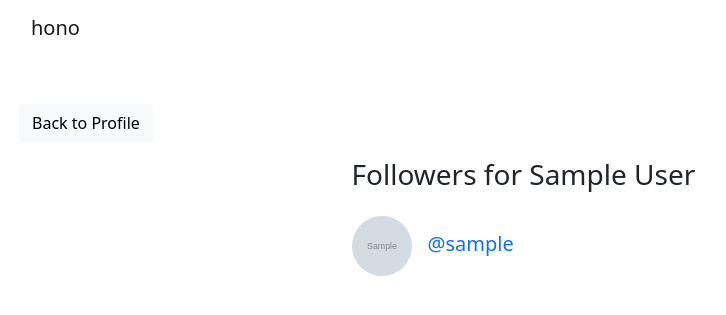
After one commit to JohnPeter-hub/Hono-project, a Django app: page /social/profile/1/followers/ in a window 1280 px wide. The commit adds this page. Shown: the top 315 px of the page, without its empty margins (63-789 px from the left). Run offline with Django 3.2, Linux system fonts and the light colour scheme; tables that the repository leaves empty hold one stand-in row (values such as "Sample post"); grey boxes marked "Sample" are stand-in pictures; some libraries are stand-ins or nearby versions.

Commit message:
Improvements II - List Followers, Change the Profile template, fix the Navbar bug

```diff
--- a/hono/landing/templates/landing/navbar.html
+++ b/hono/landing/templates/landing/navbar.html
@@ -31,7 +31,7 @@
     <div class="nav-item dropdown">
         <a class="nav-link dropdown-toggle text-dark" data-bs-toggle="dropdown" role="buton" aria-expanded="false"><i class="fas fa-user"></i></a>
         <ul class="dropdown-menu">
-          <li><a class="dropdown-item" href="{% url 'profile' user.profile.pk%}">Profile</a></li>
+          <li><a class="dropdown-item" href="{% url 'profile' request.user.profile.pk%}">Profile</a></li>
           <li><a class="dropdown-item" href="{% url 'account_logout' %}">Sign Out</a></li>
         </ul>
       </div>
--- /dev/null
+++ b/hono/social/templates/social/followers_list.html
@@ -0,0 +1,33 @@
+{% extends 'landing/base.html' %}
+
+
+{% block content%}
+<div class="container">
+    <div class="row mt-5">
+    <div class="col-md-3 col-sm-6 ">
+        <a href="{%url 'profile' profile.pk %}" class="btn btn-light">Back to Profile</a>
+    </div>
+    </div>
+    <div class="row justify-content-center mt-3">
+        <div class="col-md-5 col-sm-12">
+            {% if profile.name %}
+            <h3>Followers for {{ profile.name }}</h3>
+            {% else %}
+            <h3>Followers for @{{ profile.user.username}}</h3>
+            {% endif %}
+        </div>
+    </div>
+
+    {% for follower in followers  %}
+    <div class="row justify-content-center">
+        <div class="col-md-5 col-sm-12 position-relative my-3">
+            <a href="{% url 'profile' follower.profile.pk%}" class="post-link"><img src="{{ follower.profile.picture.url }}" alt="" height="60" width="60" class="rounded-circle post-img"></a>
+
+            <a href="{% url 'profile' follower.profile.pk%}" class="post-link"><h5 class="mt-3">@{{ follower.username }}</h5></a>
+        </div>
+    </div>
+    {% endfor %}
+
+</div>
+
+{% endblock content%}
--- a/hono/social/urls.py
+++ b/hono/social/urls.py
@@ -1,5 +1,5 @@
 from django.urls import path
-from .views import PostListView,PostDetailView,PostEditView,PostDeleteView,CommentDeleteView,ProfileView,ProfileEditView,AddFollower,RemoveFollower,AddLike,DisLike,UserSearch
+from .views import ListFollowers, PostListView,PostDetailView,PostEditView,PostDeleteView,CommentDeleteView,ProfileView,ProfileEditView,AddFollower,RemoveFollower,AddLike,DisLike,UserSearch, ListFollowers
 
 urlpatterns = [
     path('',PostListView.as_view(), name="post-list"),
@@ -11,6 +11,7 @@ urlpatterns = [
     path('post/<int:pk>/dislike',DisLike.as_view(),name='dislike'),
     path('profile/<int:pk>/',ProfileView.as_view(),name='profile'),
     path('profile/edit/<int:pk>',ProfileEditView.as_view(),name='profile-edit'),
+    path('profile/<int:pk>/followers/', ListFollowers.as_view(), name='list-followers'),
     path('profile/<int:pk>/followers/add',AddFollower.as_view(),name='add-follower'),
     path('profile/<int:pk>/followers/remove',RemoveFollower.as_view(),name='remove-follower'),
     path('search/', UserSearch.as_view(), name='profile-search'),
--- a/hono/social/views.py
+++ b/hono/social/views.py
@@ -225,3 +225,15 @@ class UserSearch(View):
             'profile_list': profile_list,
         }
         return render(request, 'social/search.html', context)
+
+class ListFollowers(View):
+    def get(self, request, pk, *args, **kwargs):
+        profile = UserProfile.objects.get(pk=pk)
+        followers = profile.followers.all
+
+        context={
+            'profile': profile,
+            'followers': followers,
+        }
+
+        return render(request, 'social/followers_list.html', context)
```
Also changed, not shown: hono/social/templates/social/profile.html (+20 -10 lines).
